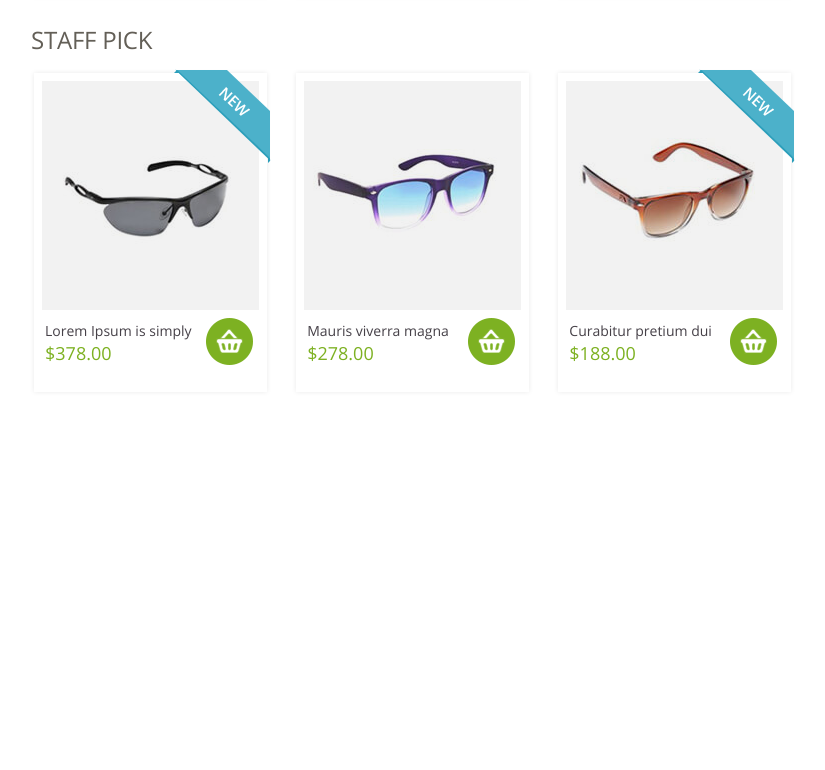
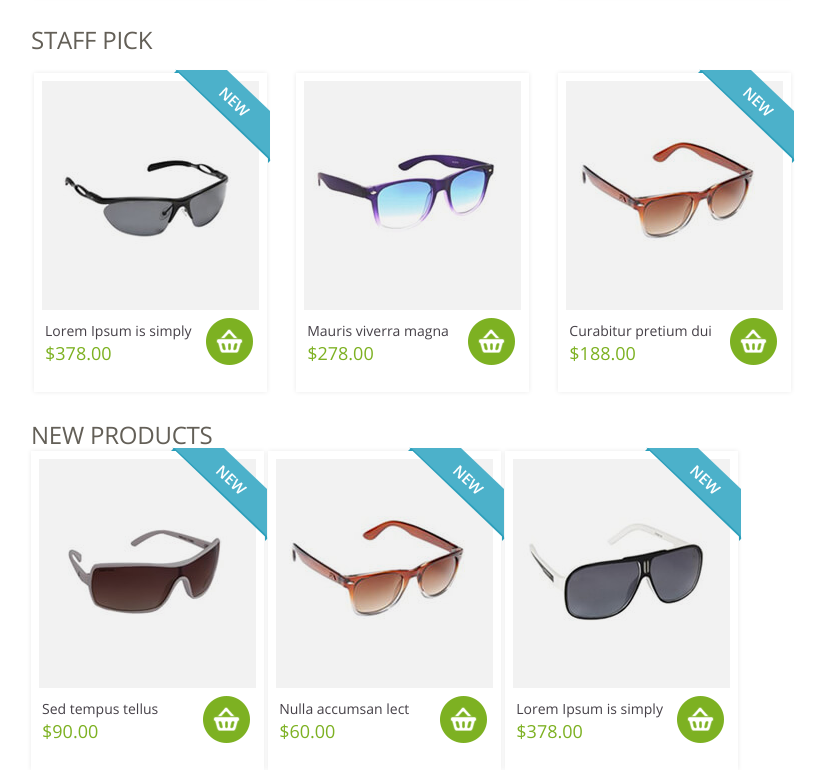
Before and after one commit to EkaterinaTolmach/06_test_maket_in-bl, a plain HTML site: page index.html in a window 1280 px wide. Shown: the part 1724-2494 px from the top of the page, without its empty margins (97-922 px from the left). Before the commit the page ends 2142 px from the top, so only its background shows below. Drawn offline with Linux system fonts and the light colour scheme; files whose address does not match are found by name.

Commit message:
#add Создана разметка для блока New Products

```diff
--- a/index.html
+++ b/index.html
@@ -266,6 +266,44 @@
                         </a>
                     </div>
                 </section>
+                <section class="new-products">
+                    <h2 class="new-products__title section-title">New Products</h2>
+                    <div class="new-products__items">
+                        <a href="#" class="new-products__item product-item product-item--new inline-block">
+                            <div class="product-item__img inline-block">
+                                <img src="img/product_06.jpg" alt="product" title="product">
+                            </div>
+                            <div class="product-item__descr inline-block">
+                                <div class="product-item__text inline-block">
+                                    <span class="product-item__name">Sed tempus tellus</span><br>
+                                    <span class="product-item__price">$90.00</span>
+                                </div>
+                            </div>
+                        </a>
+                        <a href="#" class="new-products__item product-item product-item--new inline-block">
+                            <div class="product-item__img">
+                                <img src="img/product_03.jpg" alt="product" title="product">
+                            </div>
+                            <div class="product-item__descr inline-block">
+                                <div class="product-item__text inline-block">
+                                    <span class="product-item__name">Nulla accumsan lect</span><br>
+                                    <span class="product-item__price">$60.00</span>
+                                </div>
+                            </div>
+                        </a>
+                        <a href="#" class="new-products__item product-item product-item--new inline-block">
+                            <div class="product-item__img inline-block">
+                                <img src="img/product_04.jpg" alt="product" title="product">
+                            </div>
+                            <div class="product-item__descr inline-block">
+                                <div class="product-item__text inline-block">
+                                    <span class="product-item__name">Lorem Ipsum is simply</span><br>
+                                    <span class="product-item__price">$378.00</span>
+                                </div>
+                            </div>
+                        </a>
+                    </div>
+                </section>
             </div>
             <div class="sidebar inline-block"></div>
         </div>
```
